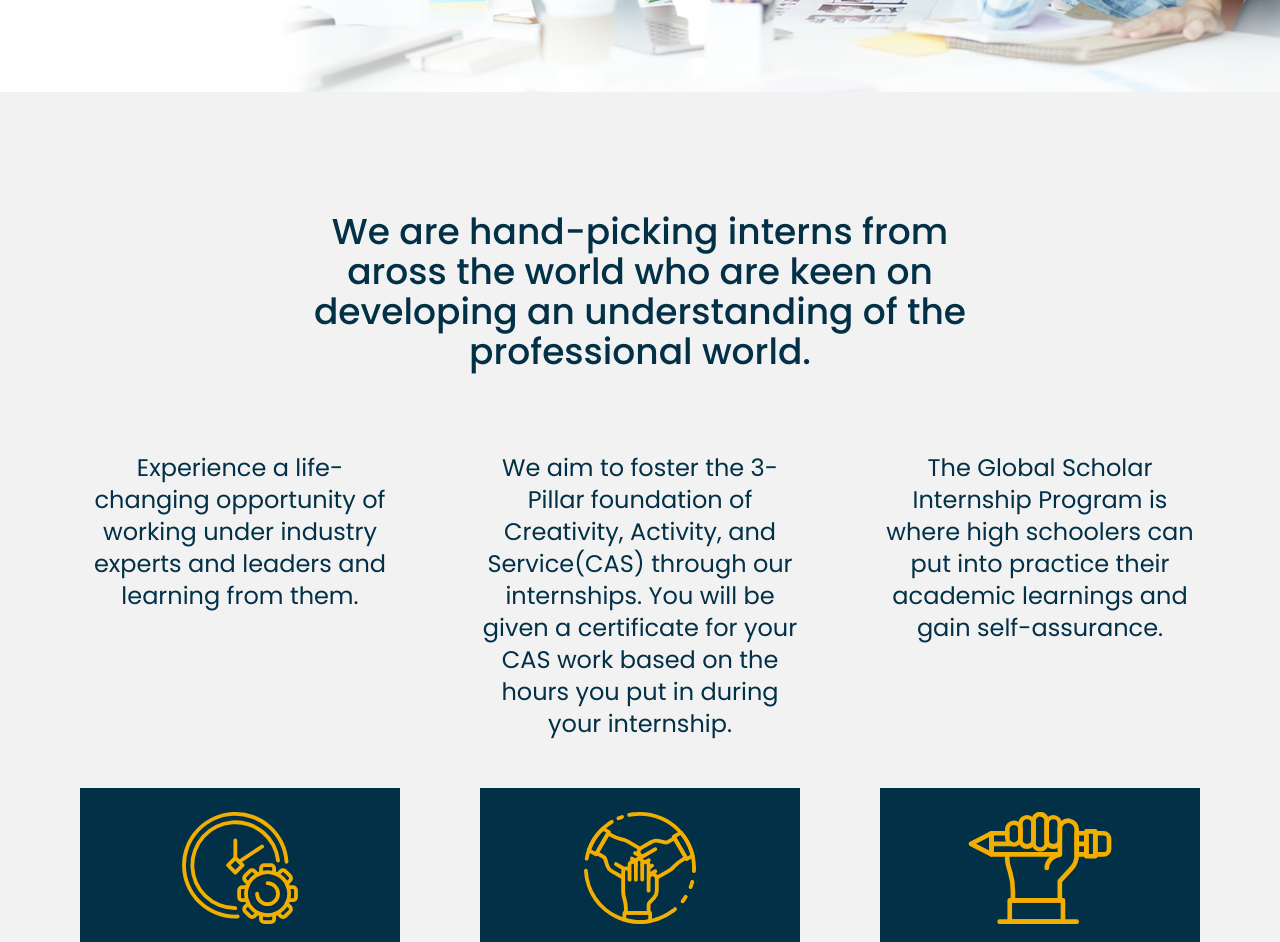
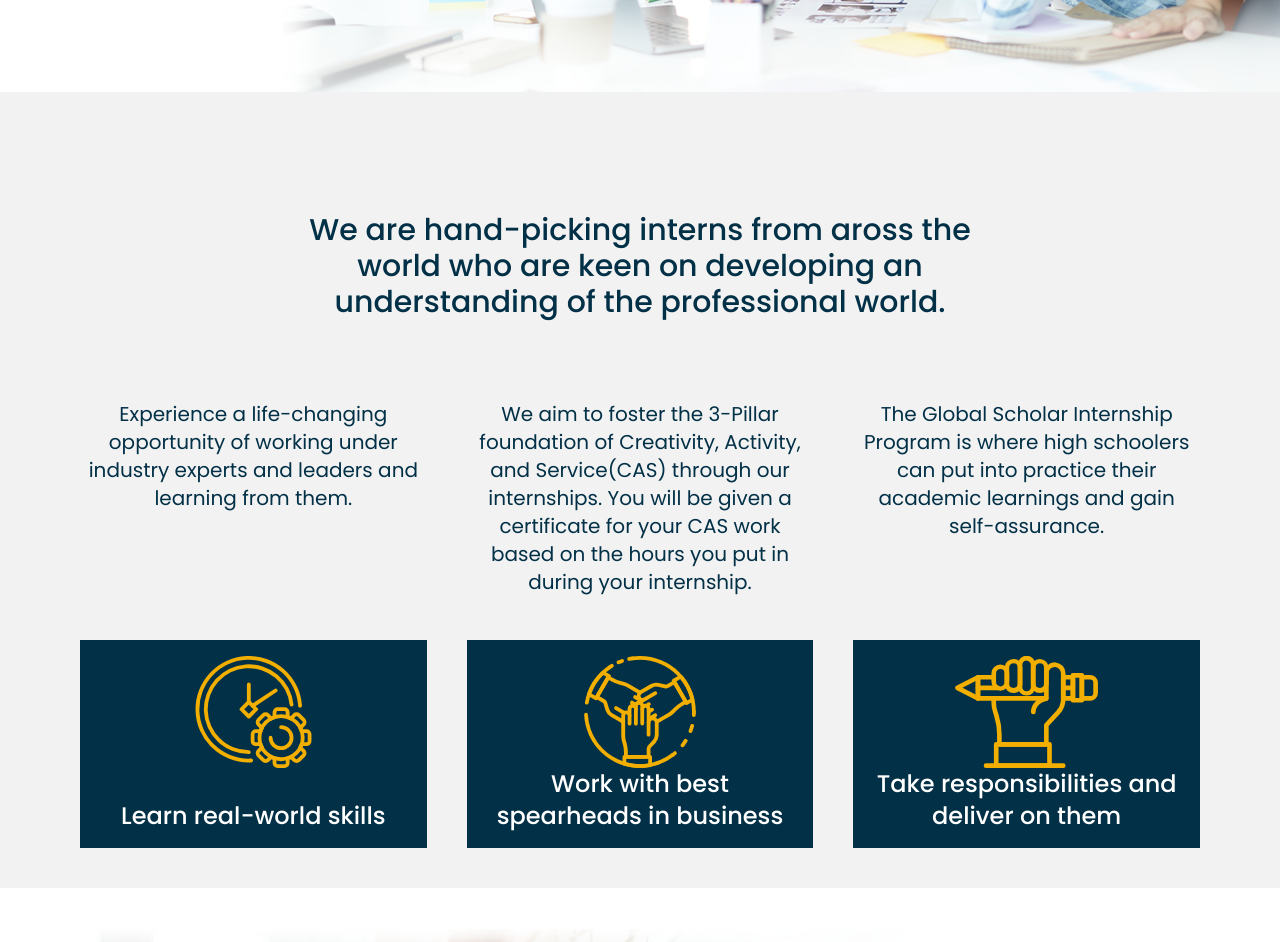
Before and after one commit to shobhit-sirohi/GSIP, a React (Vite) app: page / in a window 1280 px wide. Shown: the part 780-1722 px from the top of the page. Built offline with nearby package versions, Linux system fonts and the light colour scheme.

Commit message:
bug fix 2.0

```diff
--- a/src/components/Hero1.jsx
+++ b/src/components/Hero1.jsx
@@ -7,7 +7,7 @@
         className=" text-newblue hidden bg-hero1 bg-cover lg:bg-contain bg-right h-full space-y-10 bg-white 2xl:h-full  lg:flex flex-col bg-no-repeat px-4 md:px-10 2xl:px-20
        "
       >
-        <h2 className="font-semibold lg:text-5xl 2xl:text-6xl 3xl:text-7xl pt-60 ">
+        <h2 className="font-semibold lg:text-4xl 2xl:text-5xl 3xl:text-6xl pt-40 2xl:pt-52 ">
           YOUR STEPPING STONE TO <br />
           BECOME AN EXPERT <br />
           STARTS HERE
--- a/src/components/Hero4.jsx
+++ b/src/components/Hero4.jsx
@@ -2,19 +2,20 @@
 import gsllogo from "../images/gsl.svg";
 const Hero4 = () => {
   return (
-    <div className="h-screen ">
+    <div className="">
       <div
-        className=" text-newblue hidden bg-gsl bg-cover lg:bg-contain bg-right h-full space-y-10 bg-newgray 2xl:h-full  lg:flex flex-col bg-no-repeat px-4 md:px-10 2xl:px-20
+        className=" text-newblue hidden bg-gsl bg-cover  lg:bg-40 bg-right-bottom
+       h-full space-y-10 bg-newgray 2xl:h-full  lg:flex flex-col  bg-no-repeat px-4 md:px-10 2xl:px-20
        "
       >
-        <div className="pt-32 ">
+        <div className="pt-32  ">
           <img
             src={gsllogo}
             alt="gsl logo"
-            className="h-28 "
+            className="h-20 "
           />
         </div>
-        <h2 className="font-semibold lg:text-5xl 2xl:text-6xl 3xl:text-7xl  ">
+        <h2 className="font-semibold lg:text-4xl 2xl:text-6xl 3xl:text-7xl  ">
           Get access to world's
           <br />
           largest student community
@@ -25,7 +26,7 @@
         >
           APPLY NOW
         </a>
-        <p className="text-2xl">
+        <p className="text-2xl pb-10">
           Free membership for students for students <br />
           participating in the GSIP program
         </p>
--- a/src/components/HomeArea2.jsx
+++ b/src/components/HomeArea2.jsx
@@ -6,57 +6,57 @@
   return (
     <div className="bg-newgray flex flex-col h-auto text-center px-4 py-10 2xl:pb-20  md:px-10 xl:px-20 text-newblue ">
       <div className="flex justify-center">
-        <h2 className="text-3xl lg:text-4xl font-medium lg:w-3/5 py-20 ">
+        <h2 className="text-3xl 2xl:text-4xl font-medium lg:w-3/5 py-20 ">
           We are hand-picking interns from aross the world
           who are keen on developing an understanding of the
           professional world.
         </h2>
       </div>
-      <div className="grid lg:grid-cols-3 grid-cols-1 gap-x-20 gap-y-20 lg:gap-y-4 ">
-        <span className="2xl:h-80 lg:h-60  text-2xl 2xl:text-3xl order-1">
+      <div className="grid lg:grid-cols-3 grid-cols-1 gap-x-10 space-y-10 lg:space-y-0 2xl:gap-y-0 ">
+        <span className="2xl:h-80 lg:h-60  text-xl 2xl:text-2xl order-1">
           Experience a life-changing opportunity of working
           under industry experts and leaders and learning
           from them.
         </span>
-        <span className="2xl:h-80  text-2xl 2xl:text-3xl lg:order-2 order-3">
+        <span className="2xl:h-80 lg:h-60  text-xl 2xl:text-2xl lg:order-2 order-3">
           We aim to foster the 3-Pillar foundation of
           Creativity, Activity, and Service(CAS) through our
           internships. You will be given a certificate for
           your CAS work based on the hours you put in during
           your internship.
         </span>
-        <span className="xl:h-80  text-2xl 2xl:text-3xl lg:order-3 order-5">
+        <span className="2xl:h-80 lg:h-60  text-xl 2xl:text-2xl lg:order-3 order-5">
           The Global Scholar Internship Program is where
           high schoolers can put into practice their
           academic learnings and gain self-assurance.
         </span>
-        <div className="bg-newblue flex flex-col p-6 xl:h-80  lg:h-auto justify-between lg:order-4 order-2">
+        <div className="bg-newblue flex flex-col p-4 2xl:h-80  lg:h-52 justify-between lg:order-4 order-2">
           <img
             src={vector1}
             className="2xl:h-32 h-28"
             alt="vector"
           />
-          <h2 className="text-white text-3xl 2xl:text-4xl font-medium">
+          <h2 className="text-white text-2xl 2xl:text-4xl font-medium">
             Learn real-world skills
           </h2>
         </div>
-        <div className="bg-newblue flex flex-col p-6 2xl:h-80  lg:h-auto justify-between lg:order-5 order-4">
+        <div className="bg-newblue flex flex-col p-4 2xl:h-80  lg:h-52 justify-between lg:order-5 order-4">
           <img
             src={vector2}
             className="2xl:h-32 h-28"
             alt="vector"
           />
-          <h2 className="text-white text-3xl 2xl:text-4xl font-medium">
+          <h2 className="text-white text-2xl 2xl:text-4xl font-medium">
             Work with best spearheads in business
           </h2>
         </div>
-        <div className="bg-newblue flex flex-col p-6 2xl:h-80   lg:h-auto justify-between order-6 ">
+        <div className="bg-newblue flex flex-col p-4 2xl:h-80   lg:h-52 justify-between order-6 ">
           <img
             src={vector3}
             className="2xl:h-32 h-28"
             alt="vector"
           />
-          <h2 className="text-white text-3xl 2xl:text-4xl font-medium">
+          <h2 className="text-white text-2xl 2xl:text-4xl font-medium">
             Take responsibilities and deliver on them
           </h2>
         </div>
--- a/src/components/HowHelp.jsx
+++ b/src/components/HowHelp.jsx
@@ -6,13 +6,13 @@
       <h2 className=" font-semibold text-3xl  2xl:text-4xl  py-10 ">
         How Does GSIP Help You?
       </h2>
-      <p className="text-2xl lg:text-3xl 2xl:text-4xl ">
+      <p className="text-2xl 2xl:text-3xl 3xl:text-4xl ">
         Collaborate with intern partners to understand{" "}
         <br />
         flow-of-work, culture, and your responsibilities.
       </p>
-      <div className="grid lg:grid-cols-3 grid-cols-1 py-10  lg:py-20 gap-12 lg:gap-20 ">
-        <span className="bg-newblue text-white text-center">
+      <div className="grid lg:grid-cols-3 grid-cols-1 py-10  lg:py-20 space-6 2xl:gap-20 ">
+        <span className="bg-newblue text-white text-center lg::h-32">
           <p className="text-2xl 2xl:text-3xl py-10">
             Train to develop <br /> entrepreneurial skills
           </p>
--- a/src/components/Perks.jsx
+++ b/src/components/Perks.jsx
@@ -10,7 +10,7 @@
       <h2 className="font-semibold text-3xl flex 2xl:text-4xl  py-20 text-center justify-center text-newblue">
         Perks and beneits
       </h2>
-      <div className="bg-line bg-no-repeat">
+      <div className=" bg-no-repeat">
         <div className="grid lg:grid-cols-5 grid-cols-1 bg-no-repeat bg-center text-center justify-center items-start gap-y-10 gap-12 pb-20">
           <span className="flex flex-col items-center justify-center">
             <img
```
